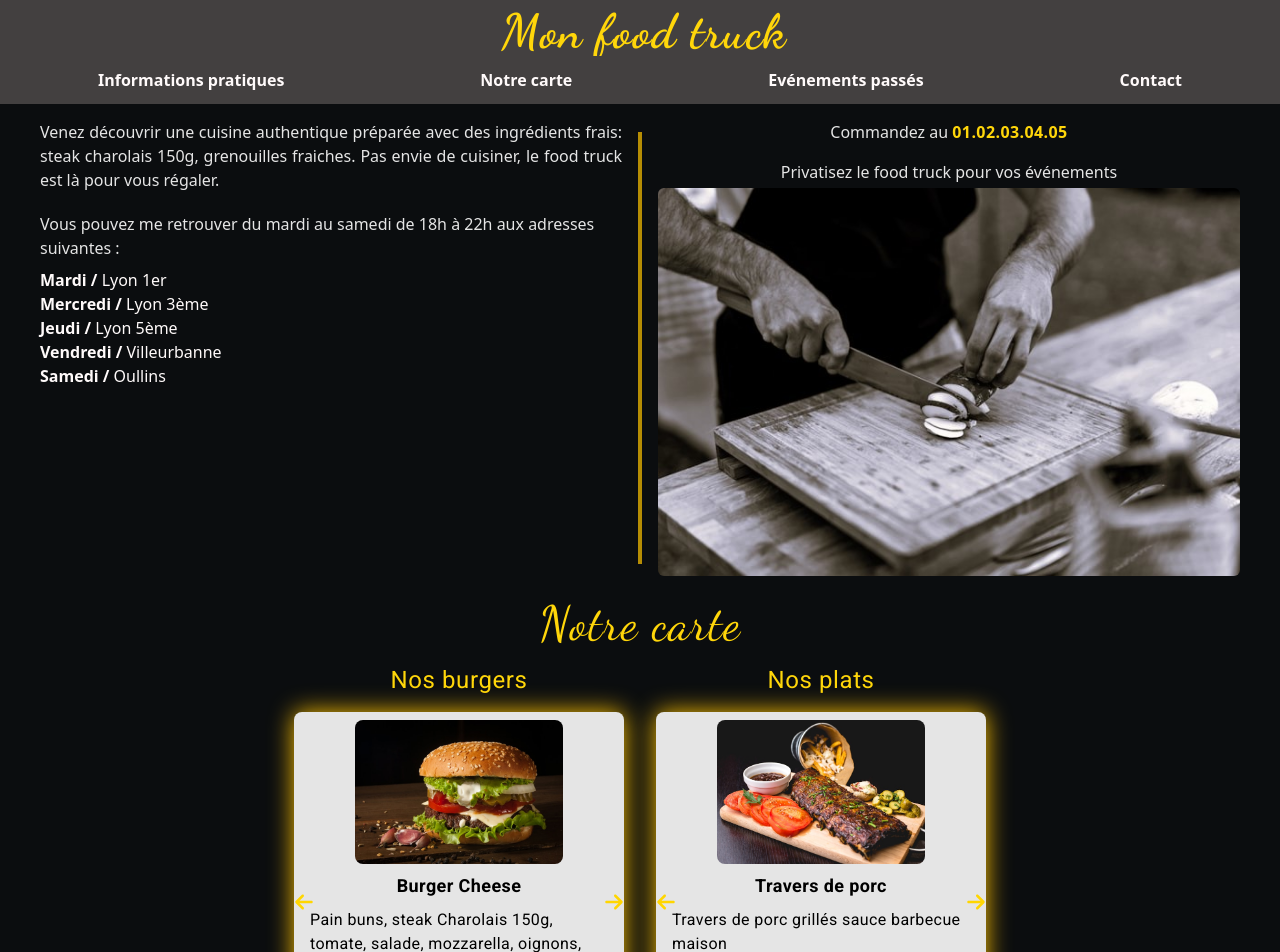
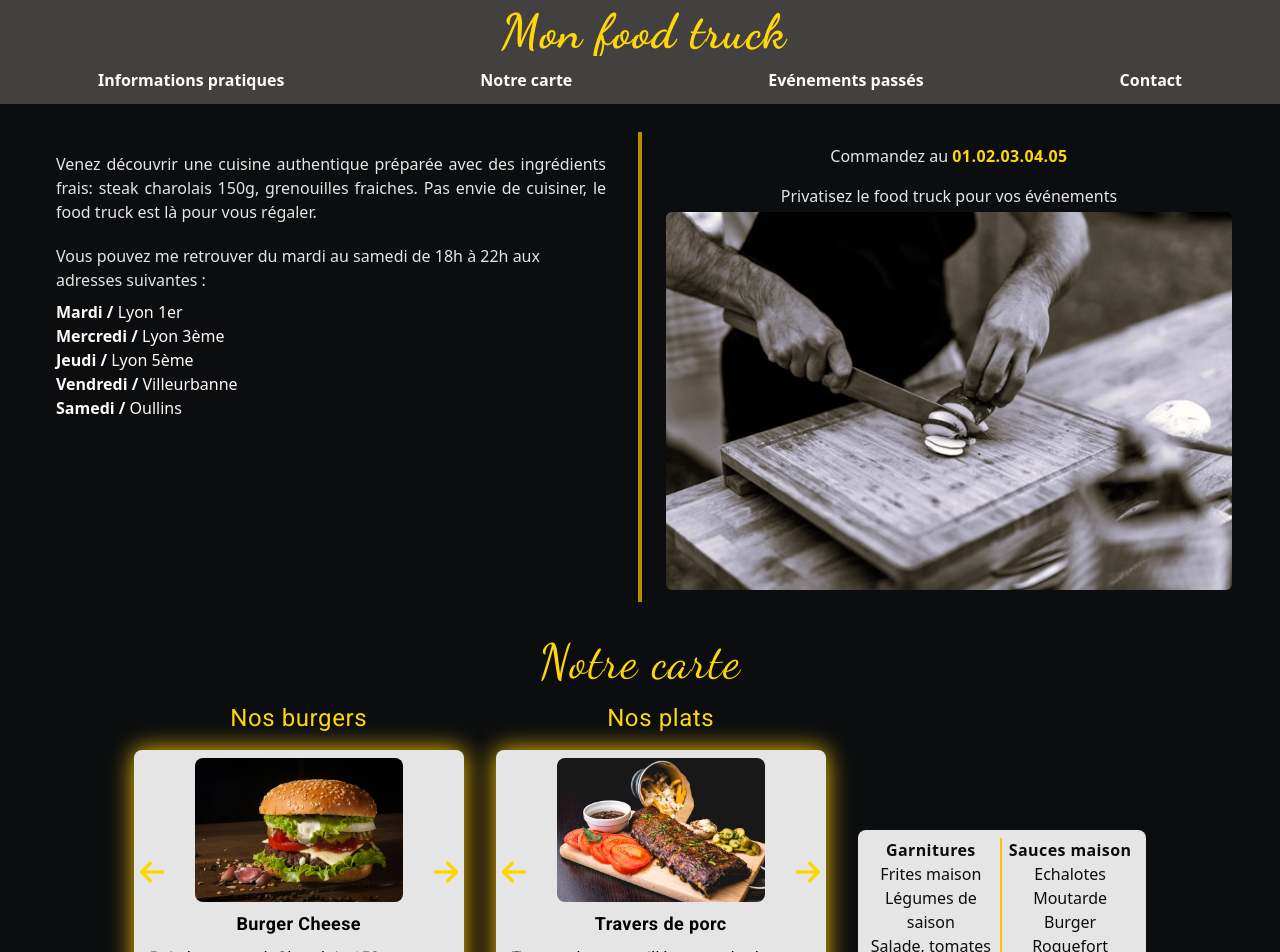
Before and after one commit to Tonyac-create/food_truck, a React (Create React App) app: page /foodtruck in a window 1280 px wide. Shown: the top 952 px of the page. Built offline with nearby package versions, Linux system fonts and the light colour scheme.

Commit message:
update media lg & xl

```diff
--- a/src/components/CardProduct.jsx
+++ b/src/components/CardProduct.jsx
@@ -28,8 +28,8 @@ export default function CardProduct({ items }) {
 
   return (
     <div className='relative w-[330px] h-[360px] bg-gray rounded-lg shadow-around' {...handlers}>
-      <div className='hidden lg:block'>
-        <img className='absolute top-[50%] size-5 hover:scale-125' onClick={prevSlide} src="../arrow-left-solid.svg" alt="flèche gauche" />
+      <div className='hidden lg:block absolute top-[30%] mx-1'>
+        <img className='size-7 hover:scale-125' onClick={prevSlide} src="../arrow-left-solid.svg" alt="flèche gauche" />
       </div>
         {
           items.map((item, index) => (
@@ -46,8 +46,8 @@ export default function CardProduct({ items }) {
             </div>
           ))
         }
-      <div className='hidden lg:block'>
-        <img className='absolute top-[50%] right-0 size-5 hover:scale-125' onClick={nextSlide} src="../arrow-right-solid.svg" alt="flèche droite" />
+      <div className='hidden lg:block absolute top-[30%] right-0 mx-1'>
+        <img className='size-7 hover:scale-125' onClick={nextSlide} src="../arrow-right-solid.svg" alt="flèche droite" />
       </div>
     </div>
   )
--- a/src/components/Informations.jsx
+++ b/src/components/Informations.jsx
@@ -3,7 +3,7 @@ import React from 'react'
 export default function Informations() {
     return (
         <section id='informations' className='m-6 pt-24 md:flex md:flex-row'>
-            <div className='md:flex: md:flex-col md:px-4 md:w-1/2'>
+            <div className='md:flex: md:flex-col md:p-4 md:w-1/2 lg:p-6 xl:p-8'>
                 <p className='text-gray mb-5 text-justify'>Venez découvrir une cuisine authentique préparée avec des ingrédients frais: steak charolais 150g,
                     grenouilles fraiches. Pas envie de cuisiner, le food truck est là pour vous régaler.</p>
                 <div className='text-gray'>
@@ -19,7 +19,7 @@ export default function Informations() {
                 </div>
             </div>
             <div className="border-2 border-orange opacity-70 w-1/2 mx-auto my-3 md:w-0"></div>
-            <div className='md:flex md:flex-col md:w-1/2 md:px-4'>
+            <div className='md:flex md:flex-col md:w-1/2 md:px-4 lg:p-6'>
                 <p className='text-gray text-center'>Commandez au <span className='text-yellow font-semibold tracking-wide'>01.02.03.04.05</span></p>
                 <p className='text-gray text-center mt-4'>Privatisez le food truck pour vos événements</p>
                 <img className='hidden md:block md:rounded-md md:mt-1' src="../pictures/cuisinier_N&B.jpg" alt="cuisinier" />
--- a/src/components/Menu.jsx
+++ b/src/components/Menu.jsx
@@ -8,6 +8,7 @@ export default function Menu() {
       <header>
         <h2 className='text-yellow font-dancing-script text-center text-5xl tracking-wide'>Notre carte</h2>
       </header>
+      <div className='xl:flex xl:flex-row'>
         <section className='flex flex-col items-center md:flex md:flex-row md:gap-8'>
           <article className='flex flex-col'>
             <header>
@@ -22,7 +23,7 @@ export default function Menu() {
             <CardProduct items={meals} />
           </article>
         </section>
-      <section className='rounded-lg bg-gray text-black flex flex-row mt-[50px] p-2'>
+        <section className='rounded-lg bg-gray text-black flex flex-row mt-[50px] p-2 xl:ml-8 xl:h-1/2 xl:my-auto'>
           <div className='w-1/2 flex flex-col items-center border-r-2 border-r-orange pr-1'>
             <header>
               <h3 className='font-bold tracking-wide'>Garnitures</h3>
@@ -45,6 +46,7 @@ export default function Menu() {
             </ul>
           </div>
         </section>
+      </div>
     </section>
   )
 }
--- a/src/pages/FoodTruck.jsx
+++ b/src/pages/FoodTruck.jsx
@@ -5,16 +5,10 @@ import Menu from '../components/Menu'
 import Events from '../components/Events'
 import FormContact from '../components/FormContact'
 export default function FoodTruck() {
-  const scrollToTop = () => {
-    window.scrollTo({
-      top: 0,
-      behavior: 'smooth'
-    })
-  }
+
   return (
     <main className='bg-black'>
       <Header />
-      {/* <img onClick={scrollToTop} className='hidden cursor-pointer md:block md:size-8 md:fixed md:z-9999 md:bottom-5 md:right-2 md:animate-pulse' src="../arrow-up-solid.svg" alt="flèche vers le haut" /> */}
       <Informations />
       <Menu />
       <Events />
```
Lines whose indentation alone changed are shown as unchanged.
